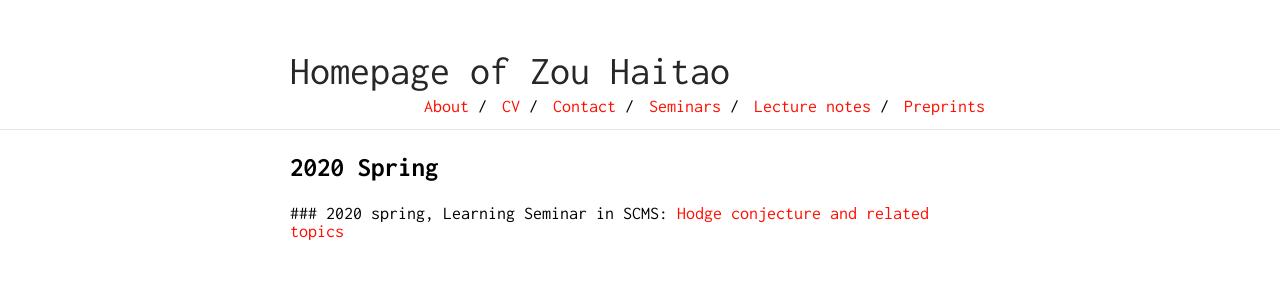
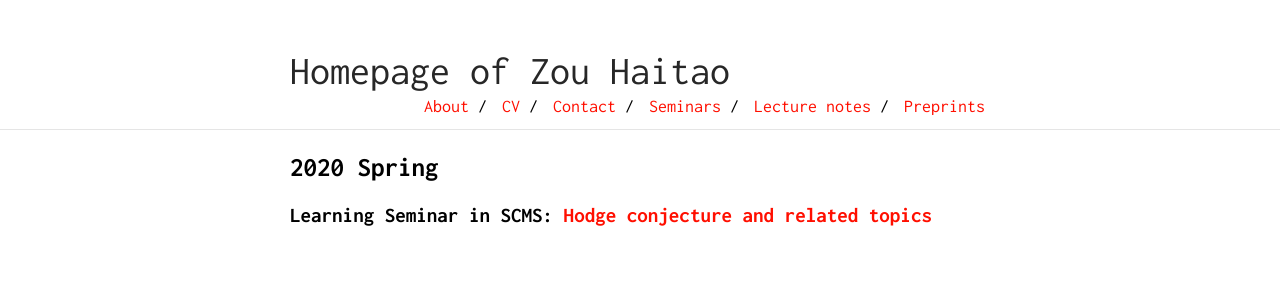
Before and after one commit to WalterScu/WalterScu.github.io, a Jekyll site: the page built from seminars.md, in a window 1280 px wide. Shown: the top 300 px of the page. Built offline with Jekyll 4.4.1, drawn with Linux system fonts in a browser that asks for light colours; our own code applies the rules of GitHub Pages for plain Markdown files.

Commit message:
modified:   seminars.md

```diff
--- a/seminars.md
+++ b/seminars.md
@@ -2,4 +2,4 @@
 layout: default
 ---
 ## 2020 Spring
- ### 2020 spring, Learning Seminar in SCMS: [Hodge conjecture and related topics]({site.url}/Seminar2020)
+### Learning Seminar in SCMS: [Hodge conjecture and related topics]({{site.url}}/Seminar2020)
```
